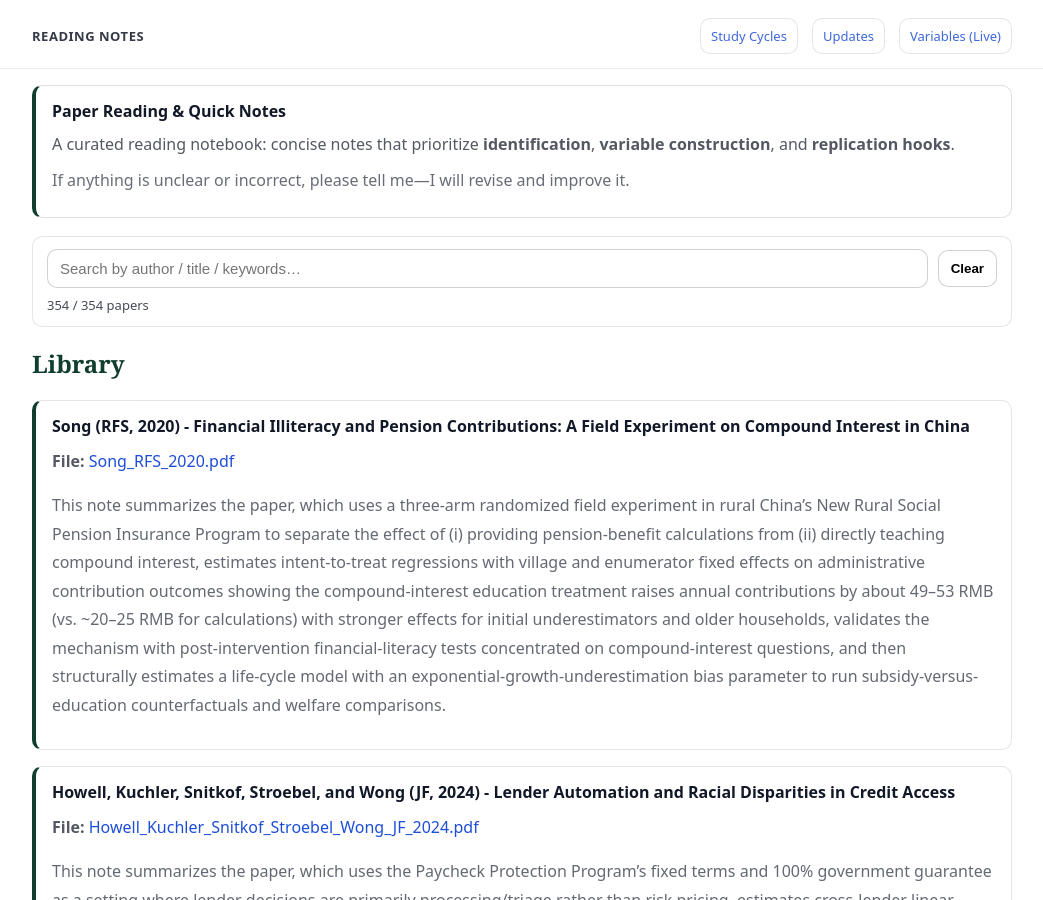
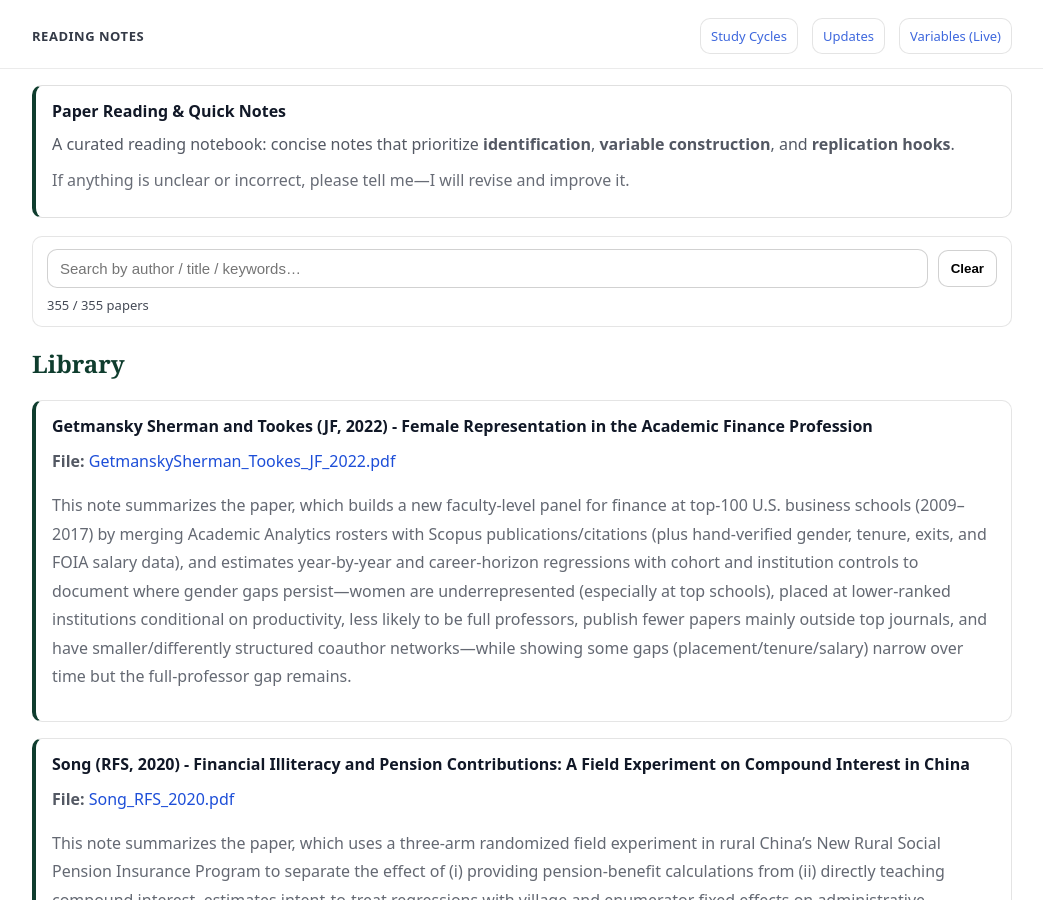
Before and after one commit to yaxinzn/study-archive, a Jekyll site: the page built from reading/index.md, in a window 1280 px wide and 900 px high. Shown: the whole window, without its empty margins (118-1161 px from the left). Built offline with Jekyll 4.4.1, drawn with Linux system fonts in a browser that asks for light colours.

Commit message:
Reading: add/update GetmanskySherman_Tookes_JF_2022.pdf

```diff
--- a/_data/reading.yml
+++ b/_data/reading.yml
@@ -1,3 +1,7 @@
+- title: "Getmansky Sherman and Tookes (JF, 2022) - Female Representation in the Academic Finance Profession"
+  file: "GetmanskySherman_Tookes_JF_2022.pdf"
+  desc: "This note summarizes the paper, which builds a new faculty-level panel for finance at top-100 U.S. business schools (2009–2017) by merging Academic Analytics rosters with Scopus publications/citations (plus hand-verified gender, tenure, exits, and FOIA salary data), and estimates year-by-year and career-horizon regressions with cohort and institution controls to document where gender gaps persist—women are underrepresented (especially at top schools), placed at lower-ranked institutions conditional on productivity, less likely to be full professors, publish fewer papers mainly outside top journals, and have smaller/differently structured coauthor networks—while showing some gaps (placement/tenure/salary) narrow over time but the full-professor gap remains."
+
 - title: "Song (RFS, 2020) - Financial Illiteracy and Pension Contributions: A Field Experiment on Compound Interest in China"
   file: "Song_RFS_2020.pdf"
   desc: "This note summarizes the paper, which uses a three-arm randomized field experiment in rural China’s New Rural Social Pension Insurance Program to separate the effect of (i) providing pension-benefit calculations from (ii) directly teaching compound interest, estimates intent-to-treat regressions with village and enumerator fixed effects on administrative contribution outcomes showing the compound-interest education treatment raises annual contributions by about 49–53 RMB (vs. ~20–25 RMB for calculations) with stronger effects for initial underestimators and older households, validates the mechanism with post-intervention financial-literacy tests concentrated on compound-interest questions, and then structurally estimates a life-cycle model with an exponential-growth-underestimation bias parameter to run subsidy-versus-education counterfactuals and welfare comparisons."
```
Also changed, not shown: 1 other file.
